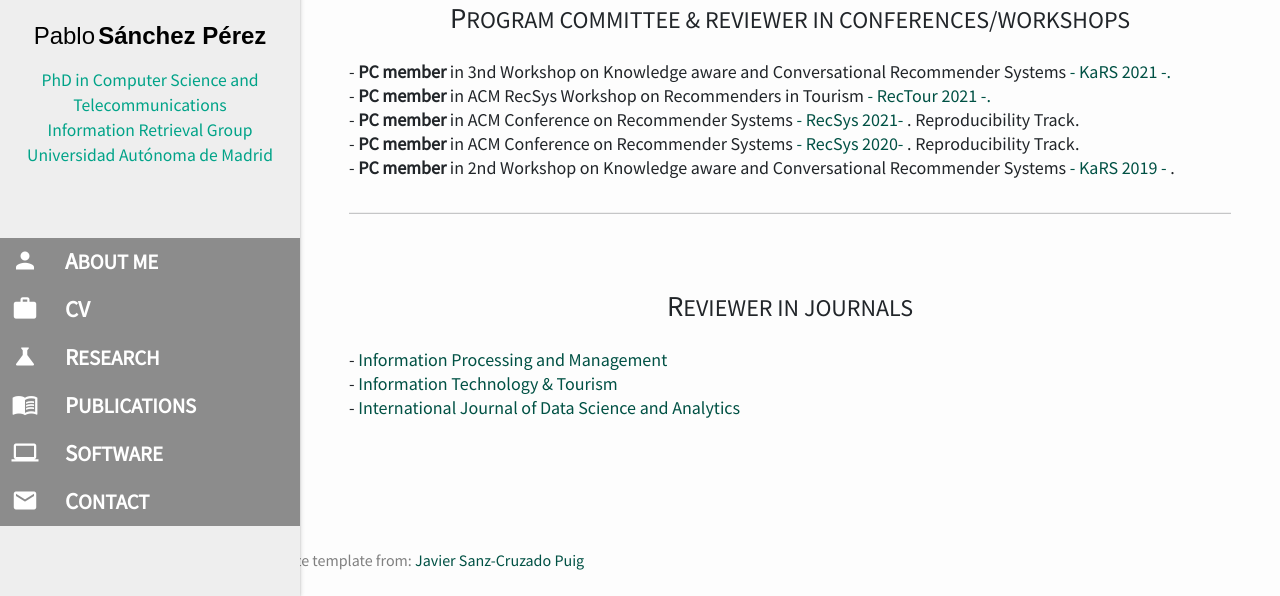
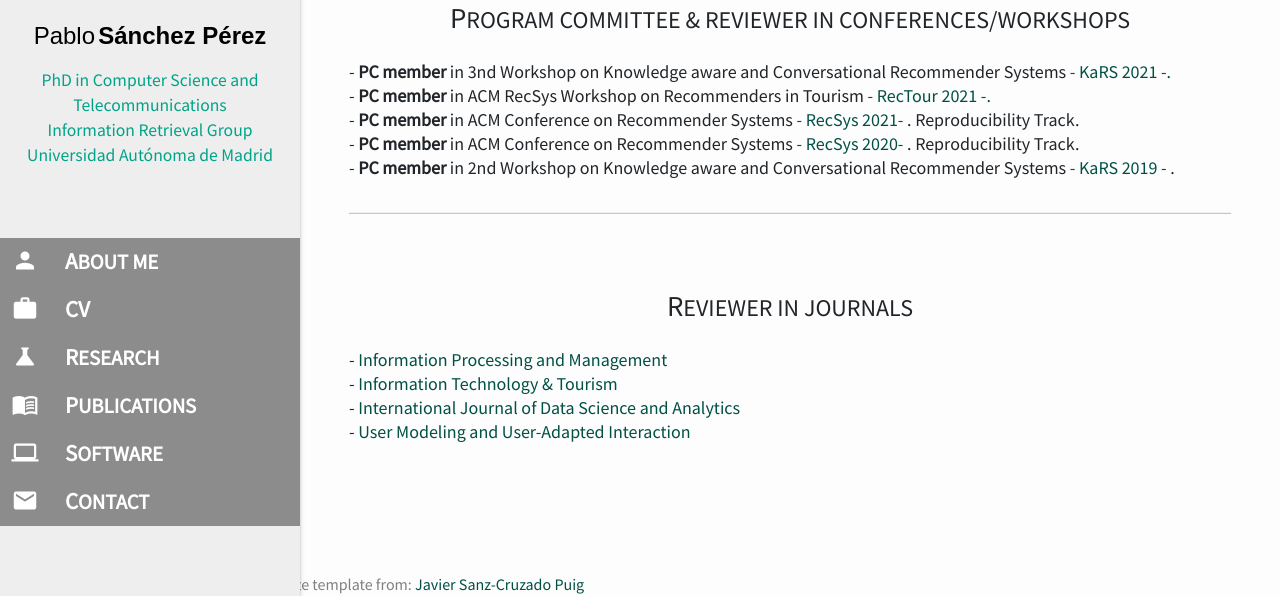
Before and after one commit to pablosanchezp/pablosanchezp.github.io, a Jekyll site: the page built from research.md, in a window 1280 px wide and 900 px high, scrolled down 1198 px, cut to the strip 304-900 px from the top of the window. Built offline with Jekyll 4.4.1, drawn with Linux system fonts in a browser that asks for light colours; nearby versions of some CDN libraries.

Commit message:
Added new review for UMUAI journal

```diff
--- a/research.md
+++ b/research.md
@@ -90,6 +90,8 @@ title: Research
                 <li> <a href="https://www.sciencedirect.com/journal/information-processing-and-management"> Information Processing and Management </a> </li>
                 <li> <a href="https://www.springer.com/journal/40558/"> Information Technology & Tourism </a></li>
                 <li> <a href="https://www.springer.com/journal/41060"> International Journal of Data Science and Analytics </a></li>
+                <li> <a href="http://www.umuai.org/"> User Modeling and User-Adapted Interaction </a></li>
+
             </ul>
         </div>
  </div>
```
